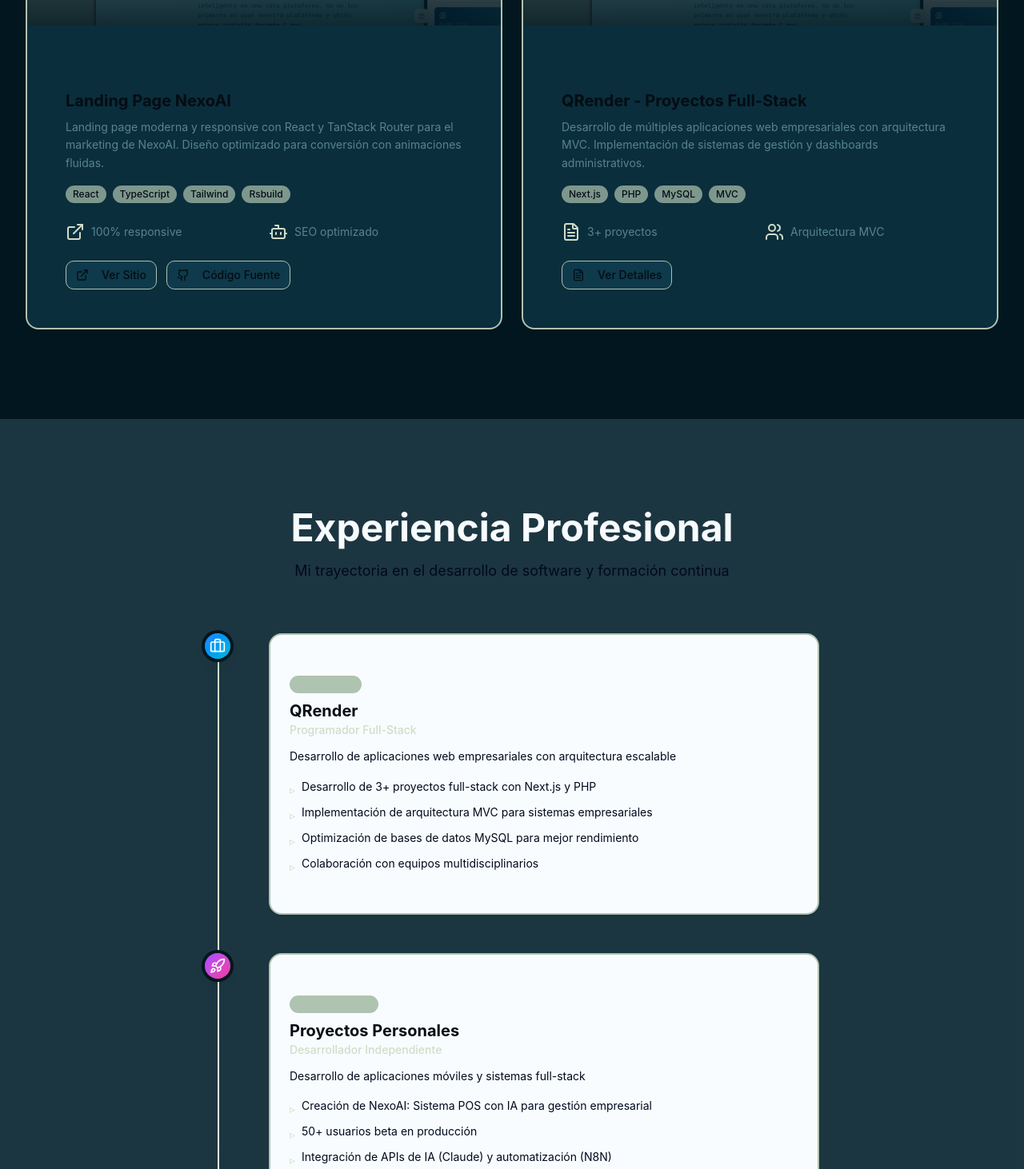
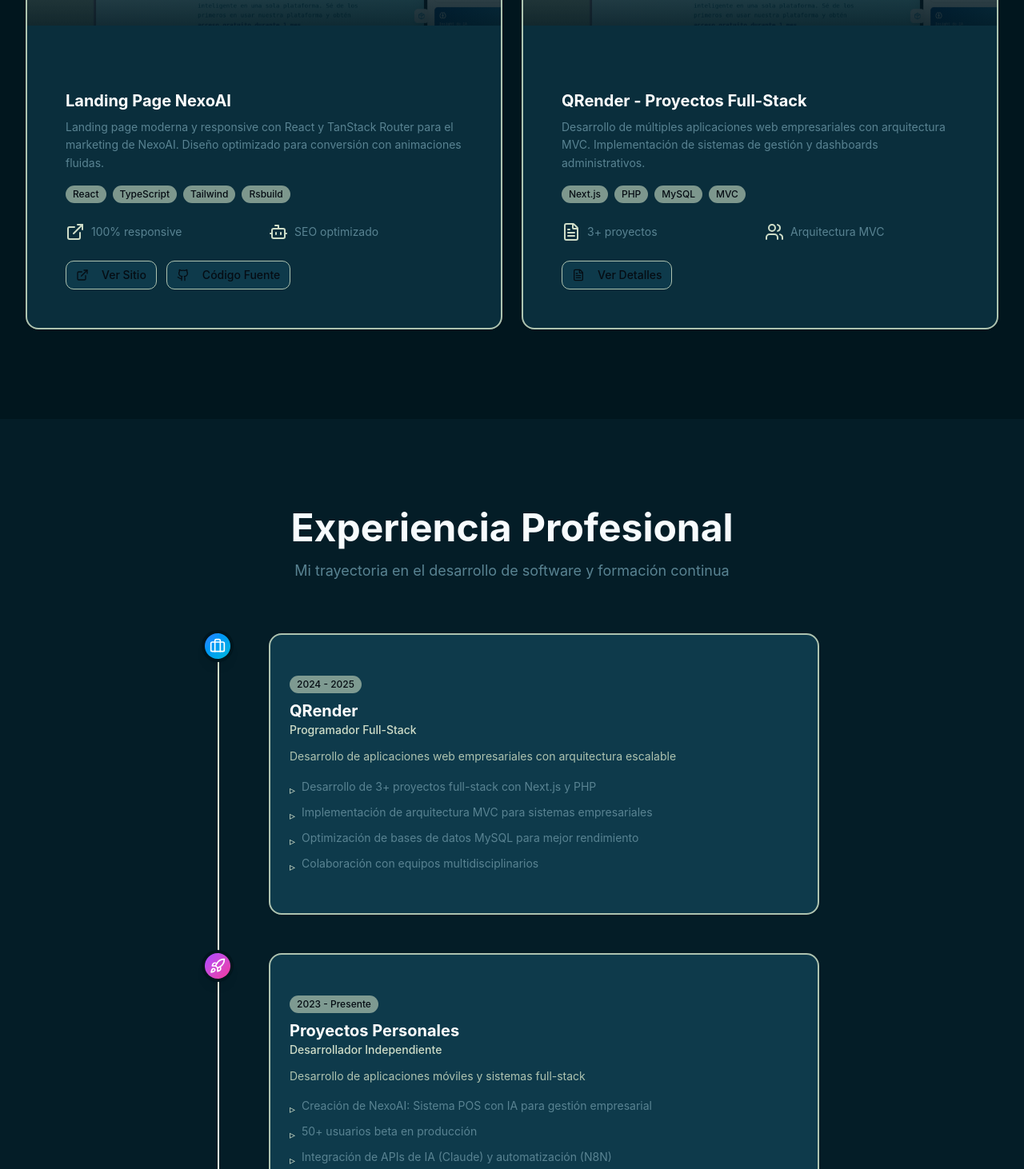
Before and after one commit to kuhaku2031/Portafolio, a React app: page / in a window 1280 px wide. Shown: the part 3108-4570 px from the top of the page at 80% size. Built offline with nearby package versions, Linux system fonts and the light colour scheme; the HTML template or start-up script is replaced by a standard one.

Commit message:
fix(landing): fix certifications, experience, and projects components

```diff
--- a/src/features/landing/components/Certifications.tsx
+++ b/src/features/landing/components/Certifications.tsx
@@ -30,7 +30,7 @@ const certifications: Certification[] = [
 
 export function Certifications() {
   return (
-    <section className="py-20 sm:py-28 bg-muted/30">
+    <section className="py-20 sm:py-28 bg-jet-black/30">
       <div className="container mx-auto px-4 sm:px-6 lg:px-8">
         <div className="text-center mb-16">
           <h2 className="text-3xl sm:text-4xl md:text-5xl font-bold mb-4 text-balance">Certificaciones</h2>
--- a/src/features/landing/components/Experience.tsx
+++ b/src/features/landing/components/Experience.tsx
@@ -59,11 +59,11 @@ const experiences: Experience[] = [
 
 export function Experience() {
   return (
-    <section id="experiencia" className="py-20 sm:py-28 bg-muted/30">
+    <section id="experiencia" className="py-20 sm:py-28 bg-jet-black/30">
       <div className="container mx-auto px-4 sm:px-6 lg:px-8">
         <div className="text-center mb-16">
           <h2 className="text-3xl sm:text-4xl md:text-5xl font-bold mb-4 text-balance">Experiencia Profesional</h2>
-          <p className="text-lg text-muted-foreground max-w-2xl mx-auto">
+          <p className="text-lg text-muted max-w-2xl mx-auto">
             Mi trayectoria en el desarrollo de software y formación continua
           </p>
         </div>
@@ -71,16 +71,17 @@ export function Experience() {
         <div className="max-w-3xl mx-auto">
           <div className="relative">
             {/* Timeline Line */}
-            <div className="absolute left-4 top-0 bottom-0 w-0.5 bg-gradient-to-b from-primary via-accent to-primary" />
+            <div className="absolute left-4 top-0 bottom-0 w-0.5 bg-linear-to-b from-primary via-accent to-primary"/>
 
             {/* Experience Cards */}
             <div className="space-y-12">
               {experiences.map((exp, idx) => (
                 <div key={exp.company} className="relative flex gap-8">
+
                   {/* Timeline Dot */}
                   <div className="absolute left-4 w-8 h-8 -translate-x-1/2 flex items-center justify-center">
                     <div
-                      className={`w-full h-full rounded-full bg-gradient-to-br ${exp.color} flex items-center justify-center shadow-lg ring-4 ring-background`}
+                      className={`w-full h-full rounded-full bg-linear-to-br ${exp.color} flex items-center justify-center shadow-lg ring-4 ring-background`}
                     >
                       <div className="text-white">{exp.icon}</div>
                     </div>
@@ -91,23 +92,23 @@ export function Experience() {
 
                   {/* Content Card */}
                   <Card
-                    className="flex-1 group hover:shadow-xl transition-all duration-300 hover:-translate-y-1 border-2 hover:border-primary/50"
+                    className="flex-1 group bg-charcoal-blue hover:shadow-xl transition-all duration-300 hover:-translate-y-1 border-2 hover:border-primary/50 "
                     style={{ animationDelay: `${idx * 200}ms` }}
                   >
                     <CardContent className="p-6">
                       <div className="mb-3">
-                        <Badge variant="secondary" className="mb-2">
+                        <Badge variant="secondary" className="mb-2 text-ink-black bg-ash-grey/70 hover:bg-ash-grey/90">
                           {exp.period}
                         </Badge>
-                        <h3 className="text-xl font-bold group-hover:text-primary transition-colors">{exp.company}</h3>
+                        <h3 className="text-xl text-white font-bold group-hover:text-primary transition-colors">{exp.company}</h3>
                         <p className="text-sm text-primary font-medium">{exp.role}</p>
                       </div>
-                      <p className="text-sm text-muted-foreground mb-4 leading-relaxed">{exp.description}</p>
+                      <p className="text-sm text-ash-grey mb-4 leading-relaxed">{exp.description}</p>
                       <ul className="space-y-2">
-                        {exp.achievements.map((achievement, i) => (
-                          <li key={i} className="text-sm flex items-start gap-2">
+                        {exp.achievements.map((achievement) => (
+                          <li key={achievement} className="text-sm flex items-start gap-2">
                             <span className="text-primary mt-1">▹</span>
-                            <span className="text-muted-foreground">{achievement}</span>
+                            <span className="text-muted">{achievement}</span>
                           </li>
                         ))}
                       </ul>
--- a/src/features/landing/components/Projects.tsx
+++ b/src/features/landing/components/Projects.tsx
@@ -111,7 +111,7 @@ export function Projects() {
 
                 <CardContent className="p-12 flex flex-col justify-between align-middle">
                   <div className="h-full">
-                    <h3 className="text-xl font-bold mb-2 group-hover:text-primary transition-colors">{project.title}</h3>
+                    <h3 className="text-xl font-bold mb-2 group-hover:text-primary text-white transition-colors">{project.title}</h3>
                     <p className="text-sm text-muted leading-relaxed mb-4">{project.description}</p>
 
                     {/* Tech Tags */}
```
